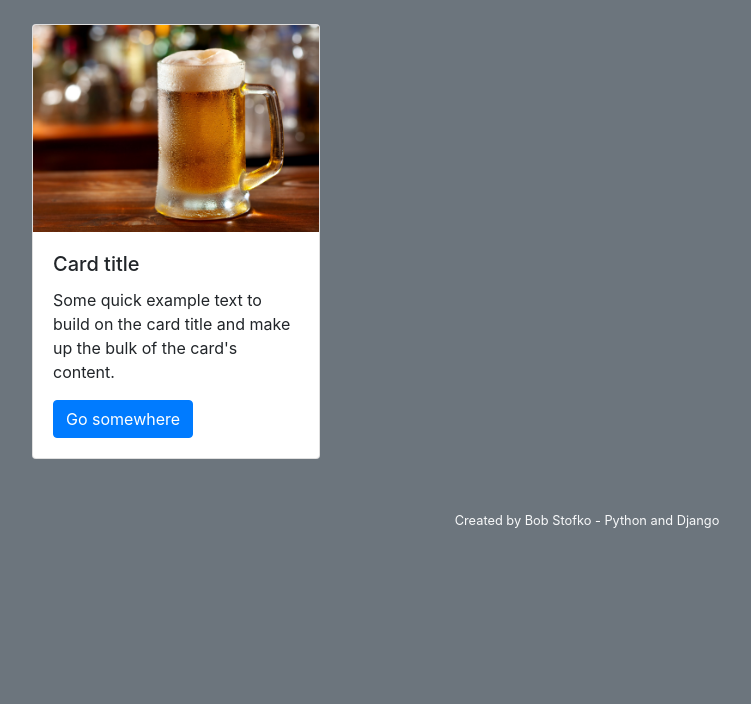
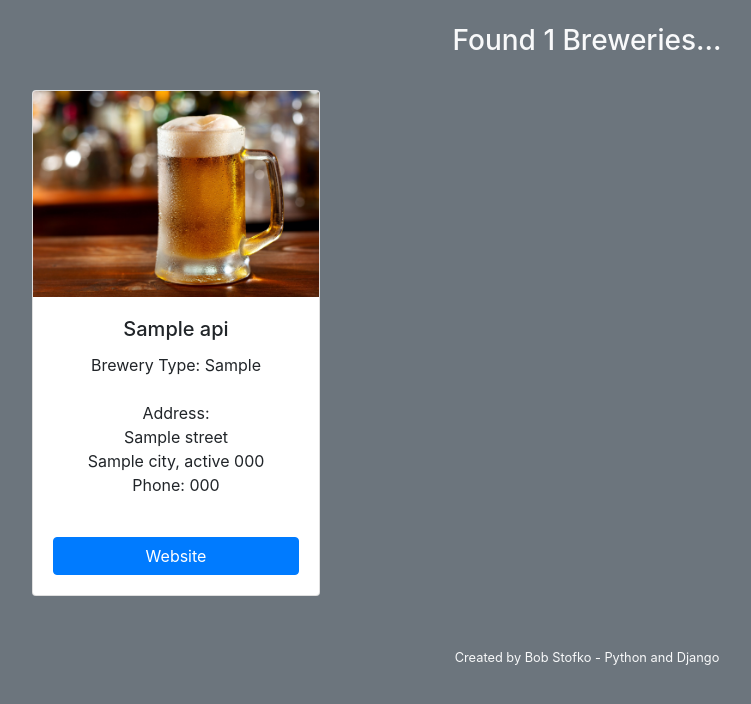
Before and after one commit to bstofko/django-brewery, a Django app: template pages/templates/home.html in a window 1280 px wide. Shown: the part 56-760 px from the top of the page, without its empty margins (53-804 px from the left). Run offline with Django 3.2, Linux system fonts and the light colour scheme; the template is opened without the code that fills it: most values are stand-ins (such as "Sample title", 1, 10 or a date in 2020); some libraries are stand-ins or nearby versions.

Commit message:
added cards to display api list

```diff
--- a/pages/templates/home.html
+++ b/pages/templates/home.html
@@ -8,13 +8,38 @@
 
 <br/>
 
-<div class="card" style="width: 18rem;">
-  <img class="card-img-top" src="{% static 'img/beer.jpg' %}" alt="Card image cap">
-  <div class="card-body">
-    <h5 class="card-title">Card title</h5>
-    <p class="card-text">Some quick example text to build on the card title and make up the bulk of the card's content.</p>
-    <a href="#" class="btn btn-primary">Go somewhere</a>
-  </div>
-</div>
+{% if api %}
+    {% if api == 'Error...' %}
+        There was an error, please try again..
+
+    {% else %}
+        <div class="container"><center class="text-light "><h3>Found {{ api|length }} Breweries...</h3></center></div>
+        <div class="row">
+        {% for i in api %}
+
+          <div class="col-sm-4 mt-4">
+            <div class="card text-center h-100" style="width: 18rem;">
+              <img class="card-img-top" src="{% static 'img/beer.jpg' %}" alt="Card image cap">
+              <div class="card-body d-flex flex-column">
+                <h5 class="card-title">{{ i.name }}</h5>
+                <p class="card-text">
+                  Brewery Type: {{ i.brewery_type}}<br/><br/>
+                  Address: <br/> {{ i.street }}<br/> {{ i.city }}, {{ i.state }} {{ i.postal_code }}<br/>
+                  Phone: {{ i.phone }}<br/><br/>
+                </p>
+                <a href="{{ i.website_url  }}" class="btn btn-primary mt-auto">Website</a>
+
+
+              </div>
+            </div>
+          </div>
+
+        {% endfor %}
+        </div>
+    {% endif %}
+{% endif %}
+
+
+
 
 {% endblock %}
```
Also changed, not shown: pages/views.py (+12 -1 lines).
